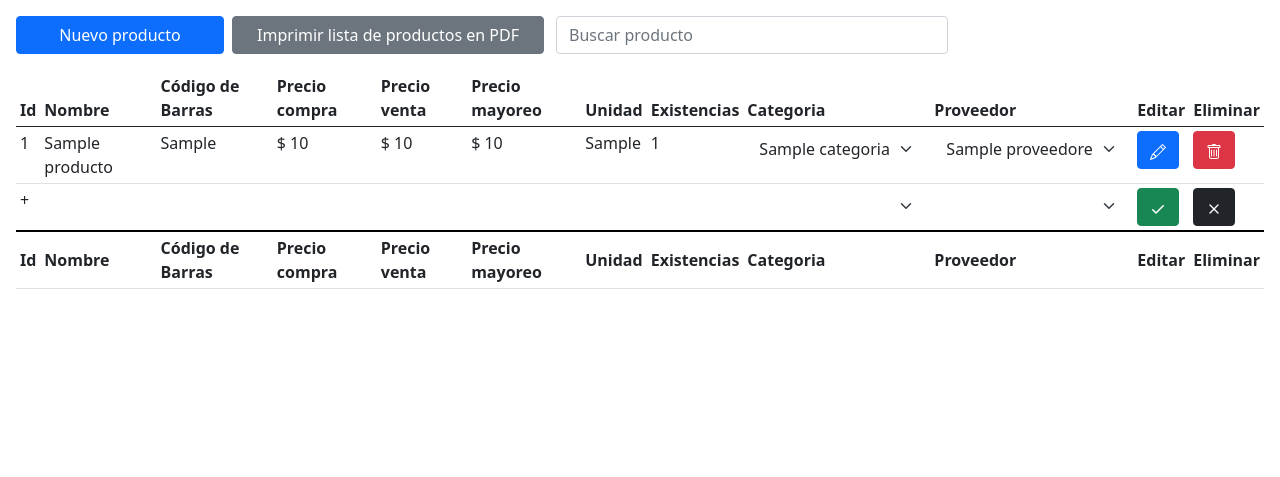
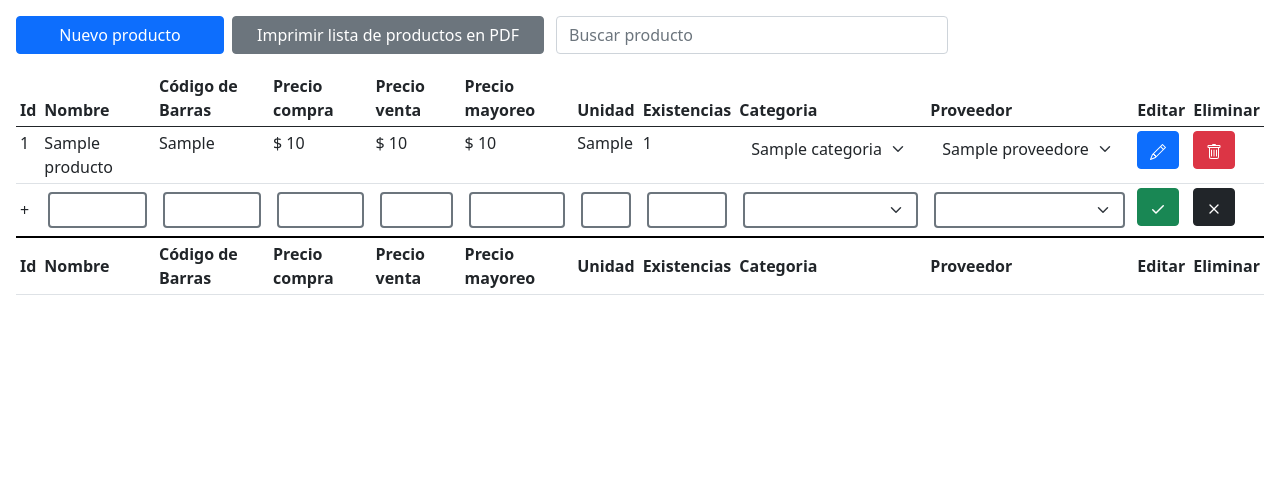
Before and after one commit to Davix002/miscelanea_nelsy, a PHP site: page /productos in a window 1280 px wide. Shown: the part 56-533 px from the top of the page. Run offline with PHP 8.4, Linux system fonts and the light colour scheme; the visitor is signed in with stand-in values (Sample User, id 1); tables that the repository leaves empty hold one stand-in row (values such as "Sample post").

Commit message:
puse el estilo de la nueva fila para agregar productos falta areglar la logica

```diff
--- a/app/views/panel/productos.php
+++ b/app/views/panel/productos.php
@@ -9,8 +9,8 @@
         <input type="search" class="form-control" id="searchProduct" placeholder="Buscar producto" onkeyup="filterProducts()">
     </div>
 
-    <table class="table table-hover table-sm" id="productTable">
-        <thead>
+    <table  class="table table-hover table-sm" id="productTable">
+        <thead >
             <tr>
                 <th scope="col">Id</th>
                 <th scope="col">Nombre</th>
--- a/public/index.php
+++ b/public/index.php
@@ -13,6 +13,9 @@
             color: #dc3545;
         }
 
+        tr:hover div {
+            background-color: white;
+        }
     </style>
 
     <title>MISCELANEA NELSY</title>
--- a/public/js/panel/productos.js
+++ b/public/js/panel/productos.js
@@ -244,21 +244,21 @@ async function loadProducts() {
     newRow.id = "productRow_new";
 
     newRow.innerHTML = `
-      <td>+</td>
-      <td class="nombre_producto editable" id="nombre_producto_nuevo" contenteditable="true"></td>
-        <td class="codigo_barras editable" contenteditable="true"></td>
-        <td class="precio_compra editable" id='precio_compra_nuevo' contenteditable="true"></td>
-        <td class="precio_venta editable" id='precio_venta_nuevo' contenteditable="true"></td>
-        <td class="precio_mayoreo editable" id='precio_mayoreo_nuevo' contenteditable="true"></td>
-        <td class="unidad editable" contenteditable="true"></td>
-        <td class="existencias editable" contenteditable="true"></td>
-        <td class="categoria_id editable">
-            <select name="categoria_id" class="form-select border-0 w-auto">
+      <td style="text-align: left; vertical-align: middle;">+</td>
+      <td class="nombre_producto editable p-2 " id="nombre_producto_nuevo"><div class="border border-secondary border-2 p-1 rounded" contenteditable="true"></div></td>
+        <td class="codigo_barras editable p-2" ><div class="border border-secondary border-2 p-1 rounded" contenteditable="true"></div></td>
+        <td class="precio_compra editable p-2" id='precio_compra_nuevo'><div class="border border-secondary border-2 p-1 rounded" contenteditable="true"></div></td>
+        <td class="precio_venta editable p-2" id='precio_venta_nuevo'><div class="border border-secondary border-2 p-1 rounded" contenteditable="true"></div></td>
+        <td class="precio_mayoreo editable p-2" id='precio_mayoreo_nuevo'><div class="border border-secondary border-2 p-1 rounded" contenteditable="true"></div></td>
+        <td class="unidad editable p-2"><div class="border border-secondary border-2 p-1 rounded" contenteditable="true"></div></td>
+        <td class="existencias editable p-2"><div class="border border-secondary border-2 p-1 rounded" contenteditable="true"></div></td>
+        <td class="categoria_id editable p-2">
+            <select name="categoria_id" class="form-select border border-secondary border-2 w-auto ps-1 pt-1 pb-1">
               ${categoryOptions}
             </select>
           </td>
-          <td class="proveedor_id editable">
-            <select name="proveedor_id" class="form-select border-0 w-auto">
+          <td class="proveedor_id editable p-2">
+            <select name="proveedor_id" class="form-select border border-secondary border-2 w-auto ps-1 pt-1 pb-1">
               ${providerOptions}
             </select>
           </td>
```
